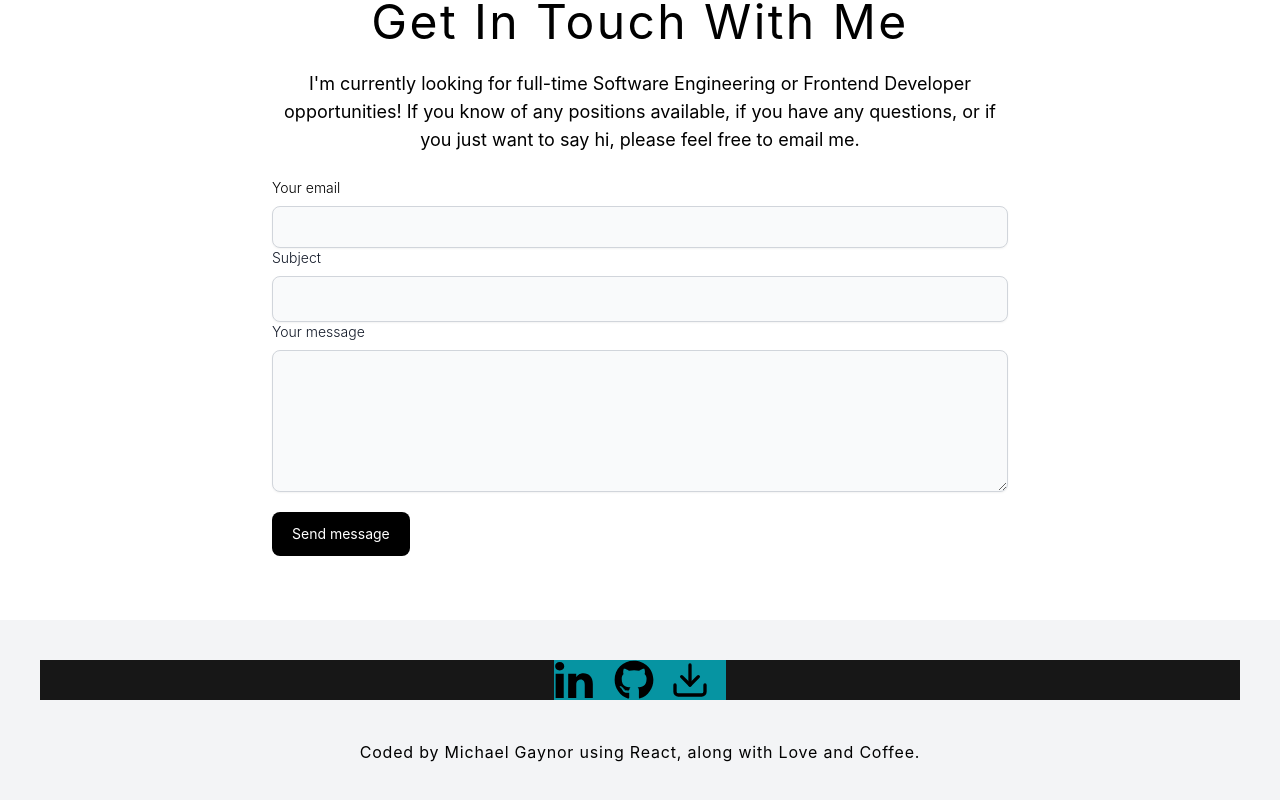
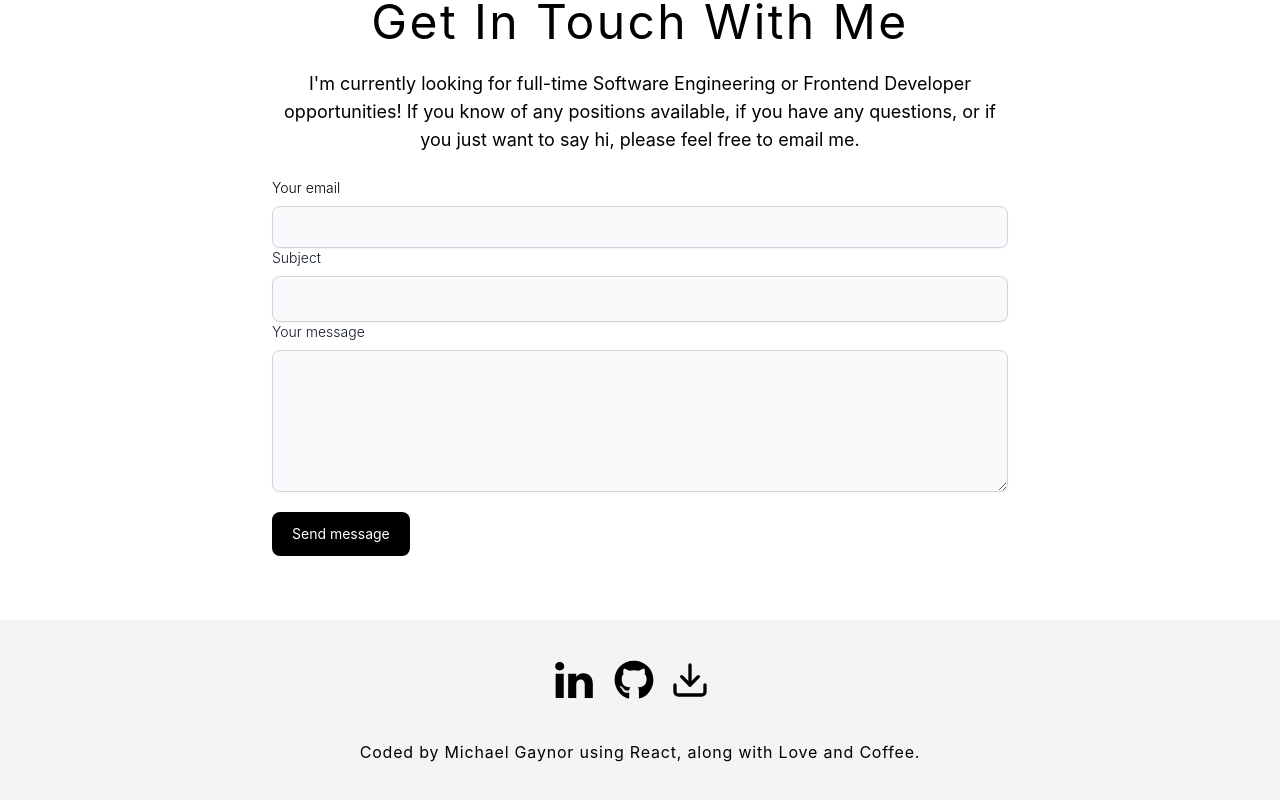
Before and after one commit to Mgaynor2022/Portfolio, a React (Vite) app: page / in a window 1280 px wide. Shown: the part 2738-3538 px from the top of the page. Built offline with nearby package versions, Linux system fonts and the light colour scheme.

Commit message:
fix bugs

```diff
--- a/src/About.jsx
+++ b/src/About.jsx
@@ -16,12 +16,6 @@ export default function About(){
 
 				<div id='aboutMe' className=" flex flex-col items-center">
 					<h1 className="text-5xl text-center mb-6 tracking-wider">About Me</h1>
-					{/* <p className="font-normal text-lg text-center mb-6">
-					As a skilled Software Engineer, I have expertise in programming languages such as JavaScript, HTML/CSS, SQL, and
-					libraries/frameworks including React, Node JS/Express, and Tailwind CSS. My proficiency
-					extends to database technologies such as MongoDB and Mongoose, RESTful APIs, and tools like Postman, Git/GitHub, and
-					Slack. With experience in developing Full Stack Applications, I have shown my capability to build scalable code that is optimized for
-					performance, accessibility, and usability while utilizing Agile methodologies. </p> */}
 					<p className=" font-normal text-lg text-center mb-6">My time in the military and all the goals that I have crushed in my fitness journey showed
 						me how disciplined and self motivated I truly am. Web development brings me fulfillment
 						 in bringing my ideas to life with coding, this is what makes me put the long hours into learning
--- a/src/components/config/Footer.jsx
+++ b/src/components/config/Footer.jsx
@@ -9,13 +9,13 @@ import {FiDownload} from 'react-icons/fi'
 export default function Footer() {
     return(
         <div id='' className='w-screen h-full bg-gray-100 p-10'>
-            <footer className="flex mb-10 justify-center bg-neutral-900 text-center text-white">
-            <div className='bg-teal-500 flex justify-between'>
-                <a href='https://www.linkedin.com/in/mgaynor228/' rel="noopener noreferrer nofollow" target='_blank'> <TfiLinkedin color='black' size='2.5em'/> </a>
-                <a className='ml-5' href='https://github.com/Mgaynor2022' rel="noopener noreferrer nofollow" target='_blank'> <FaGithub  color='black' size='2.5em'/> </a>
+            <footer className="flex mb-10 justify-center text-center text-white">
+            <div className=' flex justify-between'>
+                <a href='https://www.linkedin.com/in/mgaynor228/' rel="noopener noreferrer nofollow" target='_blank'> <TfiLinkedin className='hover:text-gray-600 transition delay-200' color='black' size='2.5em'/> </a>
+                <a className='ml-5' href='https://github.com/Mgaynor2022' rel="noopener noreferrer nofollow" target='_blank'> <FaGithub className='hover:text-gray-600 transition delay-200'  color='black' size='2.5em'/> </a>
                 <a className='mx-4 hover:text-gray-600'
                     href='src/resume/michaelGaynorResume.pdf'
-                    target="_blank" rel="noopener noreferrer nofollow">  <FiDownload color='black' size='2.5em'/></a>
+                    target="_blank" rel="noopener noreferrer nofollow">  <FiDownload className='hover:text-gray-600 transition delay-200' color='black' size='2.5em'/></a>
 
             </div>
             </footer>
```
